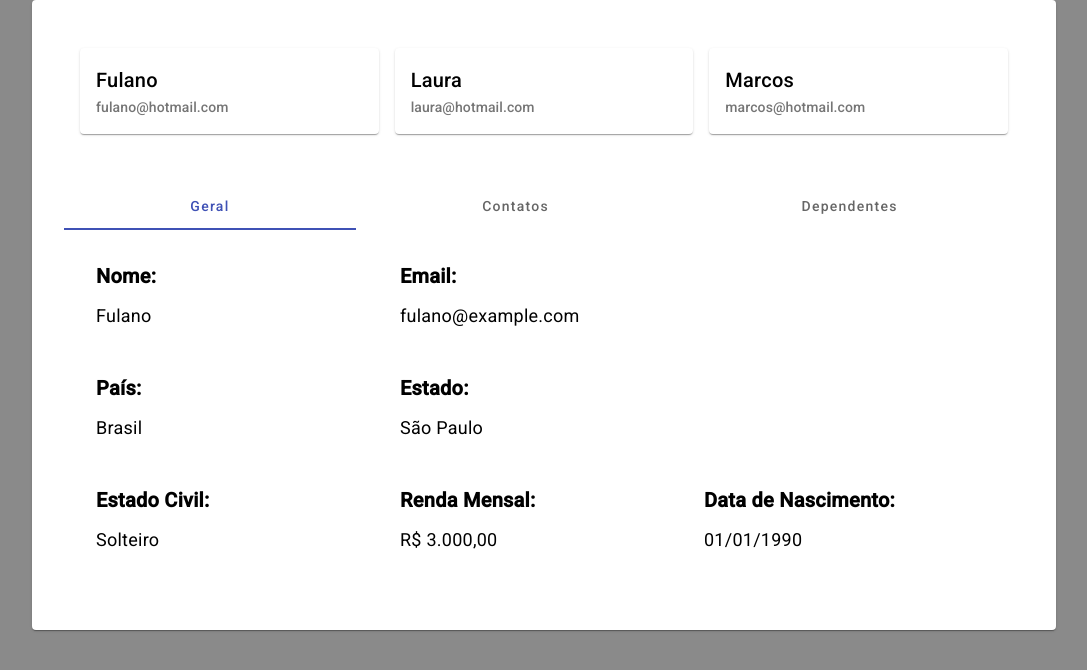
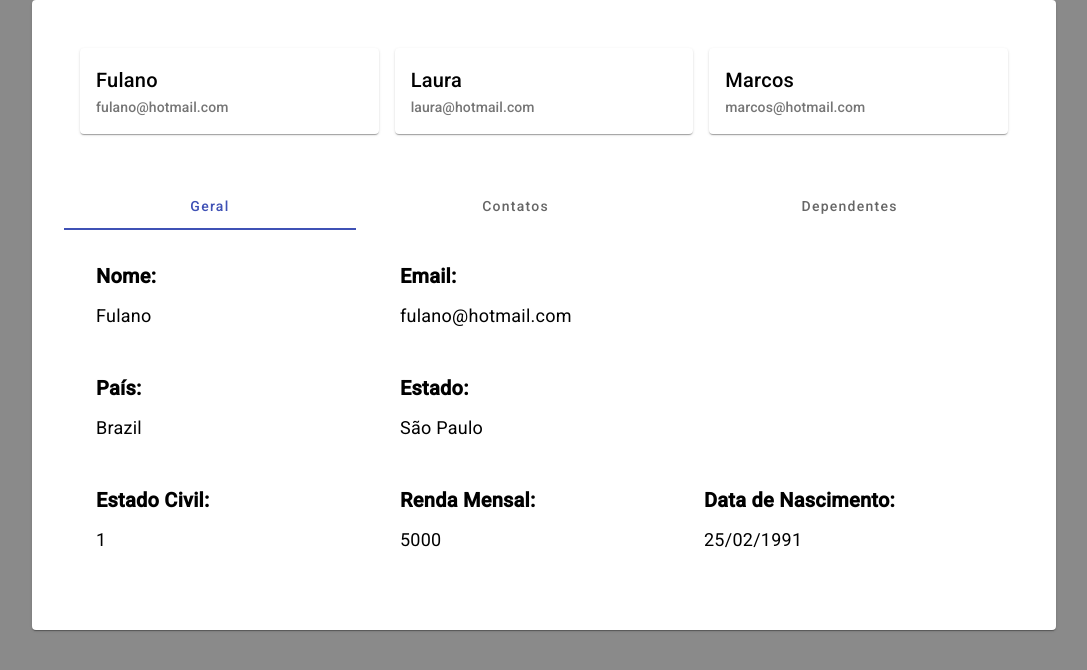
Before and after one commit to heberGustavo/formulario-de-usuarios-angular, an Angular app: page / in a window 1280 px wide. Shown: the top 670 px of the page, without its empty margins (96-1183 px from the left). Built offline with nearby package versions, Linux system fonts and the light colour scheme.

Commit message:
Sending data to component

```diff
--- a/src/app/app.component.html
+++ b/src/app/app.component.html
@@ -8,7 +8,7 @@
       <div class="p-4">
         <mat-tab-group [(selectedIndex)]="currentTabIndex">
           <mat-tab label="Geral">
-            <app-general-information></app-general-information>
+            <app-general-information [user]="usersList[0]"></app-general-information>
           </mat-tab>
           <mat-tab label="Contatos">CONTATOS</mat-tab>
           <mat-tab label="Dependentes">DEPENDENTES</mat-tab>
--- a/src/app/components/general-information/general-information.component.html
+++ b/src/app/components/general-information/general-information.component.html
@@ -1,15 +1,15 @@
 <div class="p-4">
     <div class="p-4 grid lg:grid-cols-3 gap-4">
-        <app-user-info-item label="Nome" value="Fulano"></app-user-info-item>
-        <app-user-info-item label="Email" value="fulano@example.com"></app-user-info-item>
+        <app-user-info-item label="Nome" [value]="user?.name"></app-user-info-item>
+        <app-user-info-item label="Email" [value]="user?.email"></app-user-info-item>
     </div>
     <div class="p-4 grid lg:grid-cols-3 gap-4">
-        <app-user-info-item label="País" value="Brasil"></app-user-info-item>
-        <app-user-info-item label="Estado" value="São Paulo"></app-user-info-item>
+        <app-user-info-item label="País" [value]="user?.country"></app-user-info-item>
+        <app-user-info-item label="Estado" [value]="user?.state"></app-user-info-item>
     </div>
     <div class="p-4 grid lg:grid-cols-3 gap-4">
-        <app-user-info-item label="Estado Civil" value="Solteiro"></app-user-info-item>
-        <app-user-info-item label="Renda Mensal" value="R$ 3.000,00"></app-user-info-item>
-        <app-user-info-item label="Data de Nascimento" value="01/01/1990"></app-user-info-item>
+        <app-user-info-item label="Estado Civil" [value]="user?.maritalStatus?.toString()"></app-user-info-item>
+        <app-user-info-item label="Renda Mensal" [value]="user?.monthlyIncome?.toString()"></app-user-info-item>
+        <app-user-info-item label="Data de Nascimento" [value]="user?.birthDate"></app-user-info-item>
     </div>
 </div>
--- a/src/app/components/general-information/general-information.component.ts
+++ b/src/app/components/general-information/general-information.component.ts
@@ -1,4 +1,5 @@
-import { Component } from '@angular/core';
+import { Component, Input } from '@angular/core';
+import { IUser } from '../../interfaces/user/user.interface';
 
 @Component({
   selector: 'app-general-information',
@@ -6,5 +7,5 @@ import { Component } from '@angular/core';
   styleUrl: './general-information.component.scss'
 })
 export class GeneralInformationComponent {
-
+  @Input({ required: true }) user: IUser | undefined = {} as IUser;
 }
```
